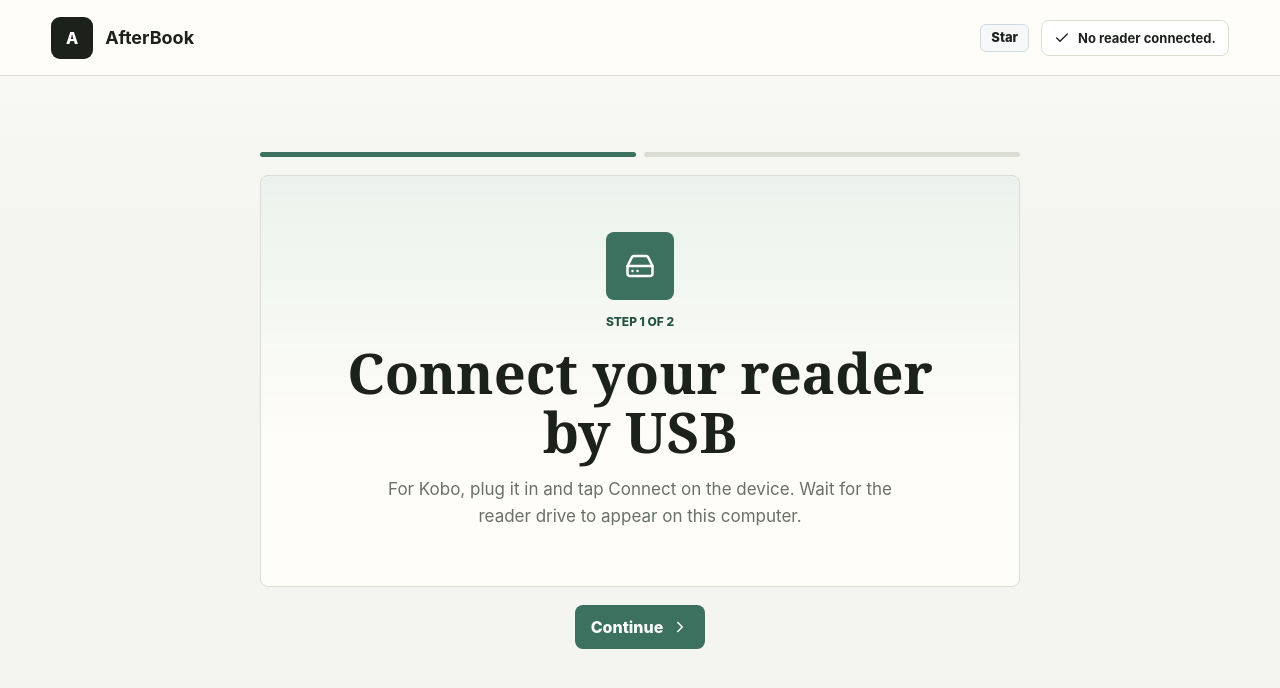
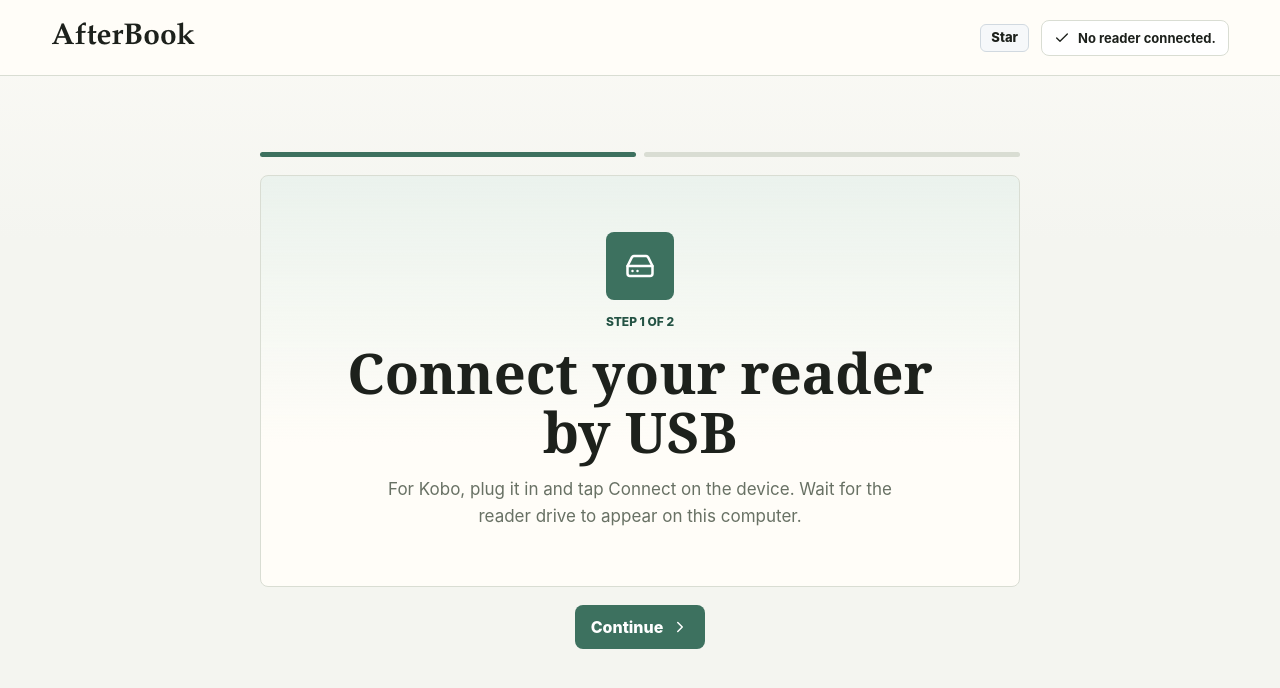
Before and after one commit to sushinoya/afterbook, a React (Vite) app in the folder web/: page / in a window 1280 px wide. Both pictures are taken after a click on the button "Get started". Shown: the top 688 px of the page. Built offline with nearby package versions, Linux system fonts and the light colour scheme.

Commit message:
Use wordmark in app top bar

```diff
--- a/web/src/app/app-view.tsx
+++ b/web/src/app/app-view.tsx
@@ -39,12 +39,7 @@ export function AppView() {
     <div className="reader-app">
       <header className="topbar">
         <div className="brand-lockup">
-          <div className="brand-mark" aria-hidden="true">
-            A
-          </div>
-          <div>
-            <h1>AfterBook</h1>
-          </div>
+          <h1>AfterBook</h1>
         </div>
         <div className="topbar-actions">
           <GitHubStarButton />
--- a/web/src/app/styles.css
+++ b/web/src/app/styles.css
@@ -165,19 +165,6 @@ button:disabled {
   min-width: 0;
   display: flex;
   align-items: center;
-  gap: 12px;
-}
-
-.brand-mark {
-  width: 42px;
-  height: 42px;
-  flex: 0 0 auto;
-  display: grid;
-  place-items: center;
-  border-radius: 9px;
-  background: var(--ink);
-  color: #ffffff;
-  font-weight: 850;
 }
 
 .brand-lockup h1,
@@ -187,14 +174,12 @@ button:disabled {
 }
 
 .brand-lockup h1 {
-  font-size: 18px;
-  line-height: 1.2;
-}
-
-.brand-lockup p {
-  margin: 2px 0 0;
-  color: var(--muted);
-  font-size: 13px;
+  color: var(--ink);
+  font-family:
+    "Iowan Old Style", "Palatino Linotype", Palatino, Georgia, "Times New Roman", serif;
+  font-size: 30px;
+  font-weight: 800;
+  line-height: 0.95;
 }
 
 .topbar-actions {
```
